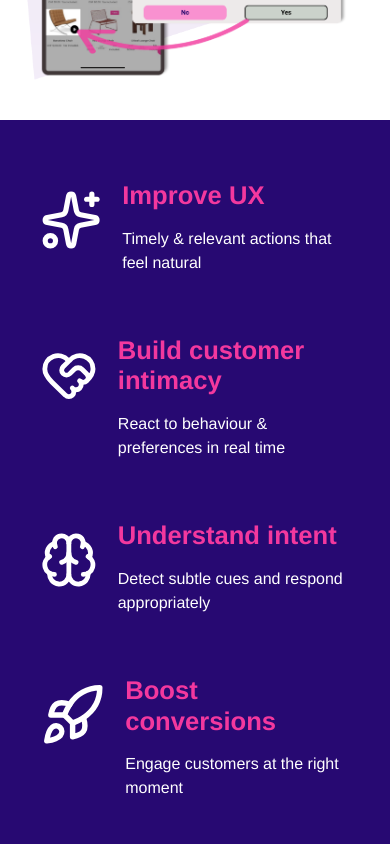
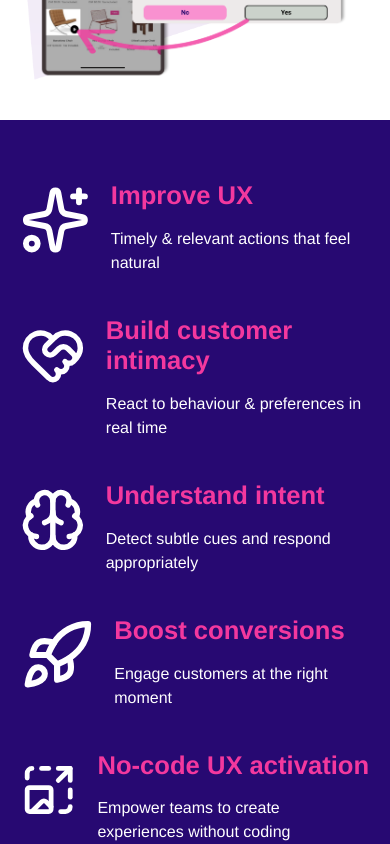
Before and after one commit to dani-beltran/lz-web, a Vue app: page / in a window 390 px wide. Shown: the part 4760-5604 px from the top of the page. Built offline with nearby package versions, Linux system fonts and the light colour scheme.

Commit message:
refactor SectionThree styles; adjust padding and grid gap for improved layout

```diff
--- a/src/components/SectionThree.vue
+++ b/src/components/SectionThree.vue
@@ -74,20 +74,19 @@
 
 .section-3 {
   background-color: #270972; /* Indigo */
-  padding: 160px 60px;
+  padding: 160px 80px;
 }
 
 .grid-container {
   display: grid;
   grid-template-columns: repeat(auto-fit, minmax(400px, 1fr));
-  gap: 20px;
+  gap: 40px;
   width: 100%;
   max-width: 1600px;
 }
 .grid-item {
   color: #ffffff; /* White */
   border-radius: 8px;
-  padding: 20px;
   display: flex;
   flex-direction: row;
   align-items: start;
@@ -102,13 +101,13 @@
 
 @media (max-width: 1280px) {
   .section-3 {
-    padding: 40px 20px;
+    padding: 80px 40px;
   }
 }
 
 @media screen and (max-width: 768px) {
   .section-3 {
-    padding: 40px 20px;
+    padding: 60px 20px;
   }
   .grid-container {
     grid-template-columns: 1fr;
```
